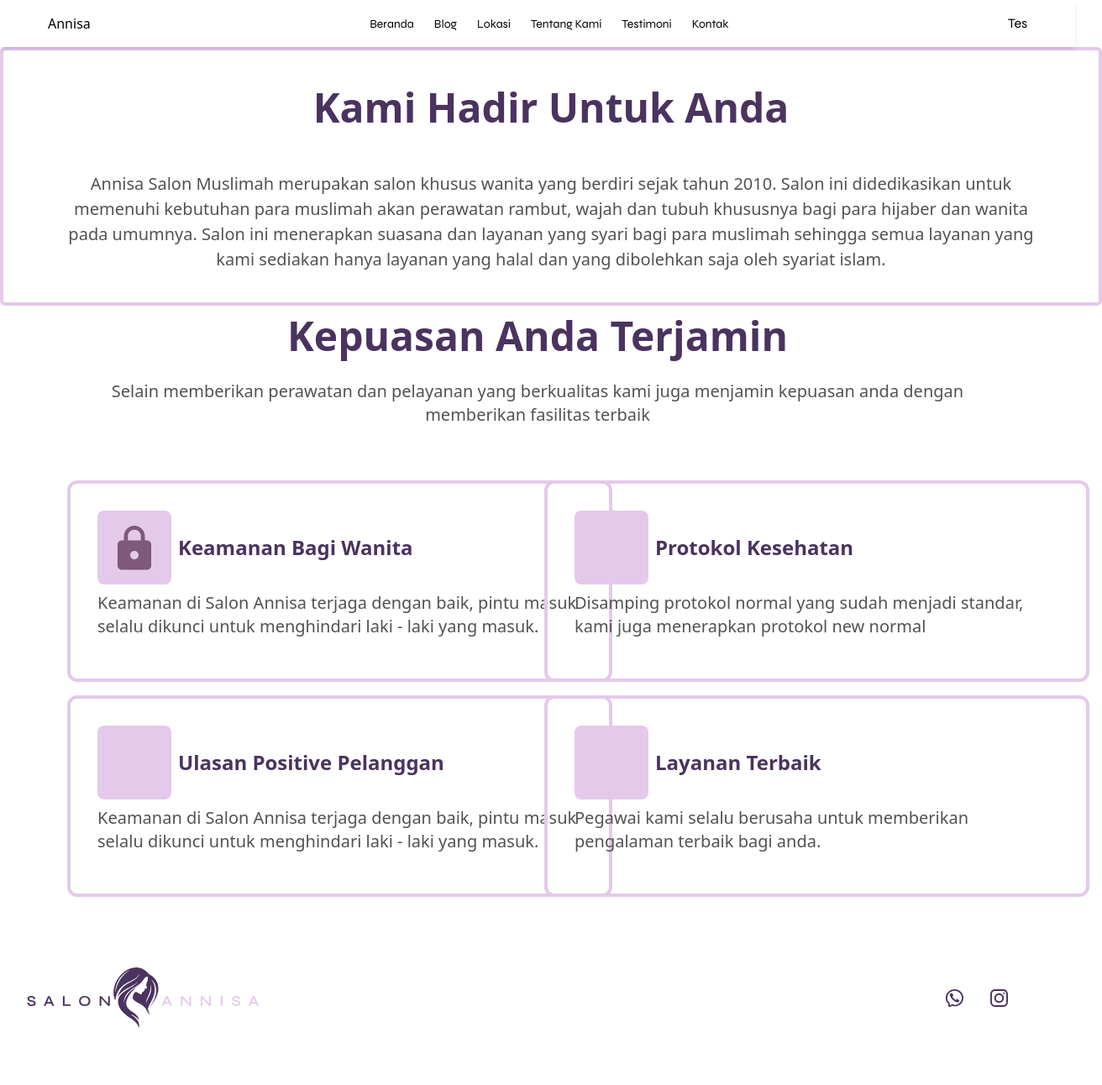
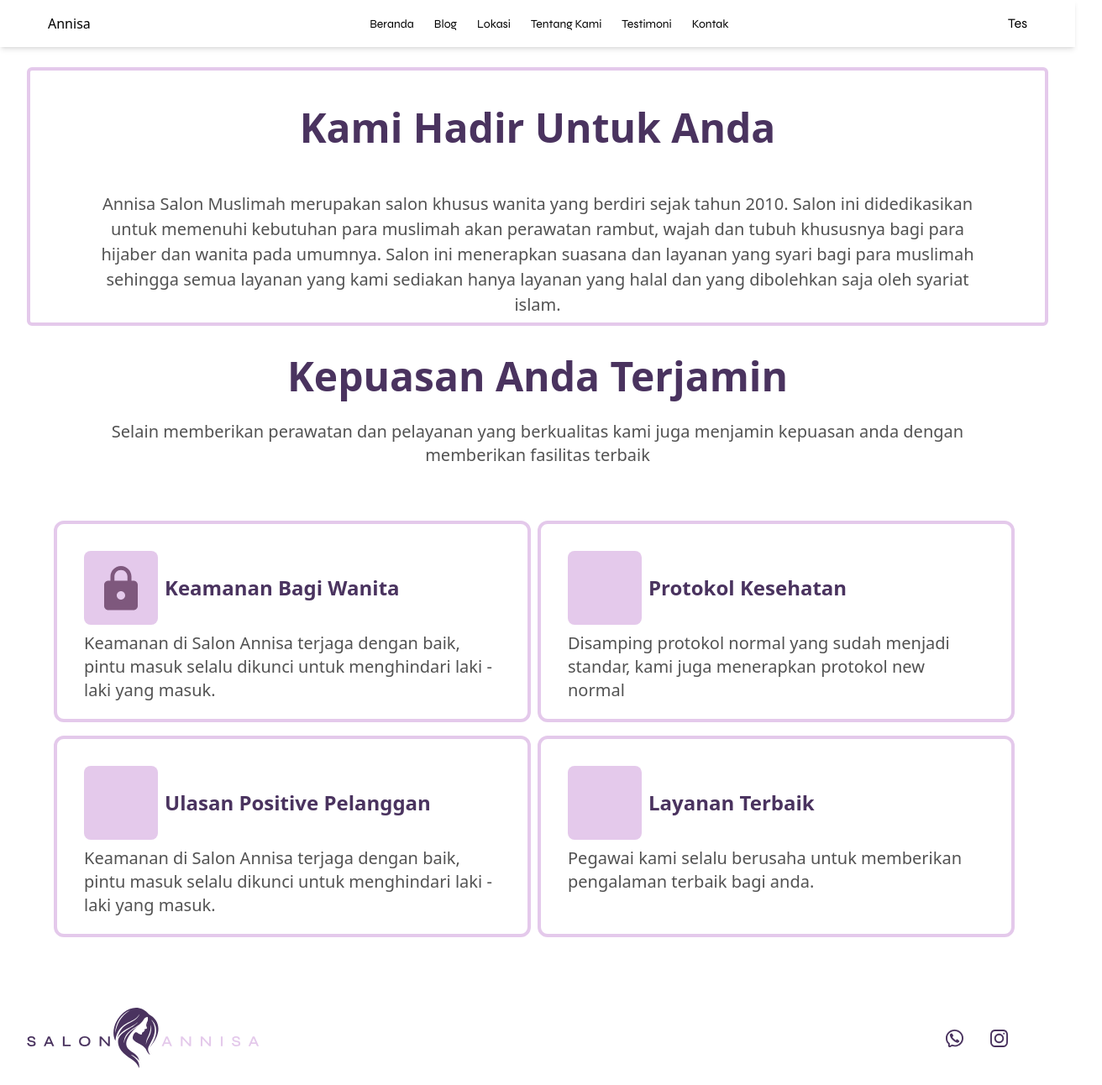
Before and after one commit to raihan2-byte/salon-annisa-muslim, a React (Vite) app: page /tentangKami in a window 1280 px wide. Shown: the whole page at 84% size, 1312 px wide, since content can reach past the window. Before the commit the page ends 1244 px from the top, so only its background shows below. Built offline with nearby package versions, Linux system fonts and the light colour scheme.

Commit message:
fix about us and location

```diff
--- a/src/components/Location/Location.jsx
+++ b/src/components/Location/Location.jsx
@@ -9,14 +9,21 @@ const Lokasi = ({
   OpenAt,
   Maps,
   LocationImage,
+  isGenap,
+  isTextGenap,
 }) => {
   return (
-    <div
-      className=" max-w-screen-2xl m-auto "
-      // style={{ backgroundImage: `url(${Backround})` }}
-    >
-      <div className="max-sm:m-2 max-sm:p-2 flex justify-between m-5 p-5 gap-2">
-        <div className="max-sm:gap-2 flex flex-col gap-5 ">
+    <div className="max-w-screen-2xl m-auto ">
+      <div
+        className={`"max-sm:m-2 max-sm:p-2 flex justify-between m-5 p-5 gap-2" ${
+          isGenap == true ? "flex-row-reverse" : "flex-row"
+        }`}
+      >
+        <div
+          className={`"max-sm:gap-2 flex flex-col gap-5 " ${
+            isTextGenap == true ? "text-right" : "text-left"
+          } `}
+        >
           <div className="text-[24px]">
             <div className="max-sm:text-[10px] font-syne font-bold">Alamat</div>
             <div className="max-sm:text-[8px] font-poppins text-[#7E587D] font-medium">
--- a/src/pages/AboutUs.jsx
+++ b/src/pages/AboutUs.jsx
@@ -11,7 +11,7 @@ export default function AboutUs() {
   return (
     <Layout>
       <div className="text-center ">
-        <div className="max-sm:w-[338px] max-sm:h-[203px] max-sm:p-[12px] rounded-md border-[#E4C9EB] border-4 w-[1312px] h-[308px] p-[32px] m-auto ">
+        <div className="max-sm:w-[338px] max-sm:h-[203px] max-sm:p-[12px] rounded-md border-[#E4C9EB] border-4 w-[95%] h-[308px] p-[32px] mx-auto my-6 ">
           <div className="max-sm:text-[16px] text-[48px]  text-[#4A335F] font-semibold">
             Kami Hadir Untuk Anda
           </div>
@@ -39,9 +39,9 @@ export default function AboutUs() {
       </div>
 
       {/* ALL GRID */}
-      <div className="max-sm:grid-cols-1 max-sm:m-2  text-center  grid grid-cols-2 gap-4 m-16 ">
+      <div className="max-sm:grid-cols-1 max-sm:m-2  text-center  grid grid-cols-2 gap-4 m-16 place-items-center">
         {/* Box Grid 1 */}
-        <div className="max-sm:w-[338px] max-sm:h-[134px] max-sm:p-[10px] rounded-xl border-[#E4C9EB] border-4 ml-4 w-[649px] h-[240px] text-center p-[32px]">
+        <div className="max-sm:w-[338px] max-sm:h-[134px] max-sm:p-[10px] rounded-xl border-[#E4C9EB] border-4  w-full h-[240px] text-center p-[32px]">
           <div className="flex flex-row items-center">
             <img src={AB1} alt="" className="max-sm:w-[40px] max-sm:h-[40px]" />
             <div className="max-sm:text-[12px] text-2xl text-[#4A335F] font-bold  pl-2">
@@ -55,7 +55,7 @@ export default function AboutUs() {
         </div>
 
         {/* Box Grid 2 */}
-        <div className="max-sm:w-[338px] max-sm:h-[134px] max-sm:p-[10px] max-sm:mr-0 max-sm:ml-4 rounded-xl border-[#E4C9EB] border-4 mr-4 w-[649px] h-[240px] text-center p-[32px] ">
+        <div className="max-sm:w-[338px] max-sm:h-[134px] max-sm:p-[10px] max-sm:mr-0 rounded-xl border-[#E4C9EB] border-4 mr-4 w-full h-[240px] text-center p-[32px] ">
           <div className="flex flex-row items-center">
             <img src={AB2} alt="" className="max-sm:w-[40px] max-sm:h-[40px]" />
             <div className="max-sm:text-[12px] text-2xl text-[#4A335F] font-bold  pl-2">
@@ -68,7 +68,7 @@ export default function AboutUs() {
           </div>
         </div>
         {/* Box Grid 3 */}
-        <div className="max-sm:w-[338px] max-sm:h-[134px] max-sm:p-[10px]  rounded-xl border-[#E4C9EB] border-4 ml-4 w-[649px] h-[240px] text-center p-[32px]">
+        <div className="max-sm:w-[338px] max-sm:h-[134px] max-sm:p-[10px]  rounded-xl border-[#E4C9EB] border-4 w-full h-[240px] text-center p-[32px]">
           <div className="flex flex-row items-center ">
             <img src={AB3} alt="" className="max-sm:w-[40px] max-sm:h-[40px]" />
             <div className="max-sm:text-[12px] text-2xl text-[#4A335F] font-bold  pl-2">
@@ -81,7 +81,7 @@ export default function AboutUs() {
           </div>
         </div>
         {/* Box Grid 4 */}
-        <div className=" max-sm:w-[338px] max-sm:h-[134px] max-sm:p-[10px] max-sm:mr-0 max-sm:ml-4 rounded-xl border-[#E4C9EB] border-4 mr-4 w-[649px] h-[240px] text-center p-[32px]">
+        <div className=" max-sm:w-[338px] max-sm:h-[134px] max-sm:p-[10px] max-sm:mr-0 rounded-xl border-[#E4C9EB] border-4 mr-4 w-full h-[240px] text-center p-[32px]">
           <div className="flex flex-row items-center">
             <img src={AB4} alt="" className="max-sm:w-[40px] max-sm:h-[40px]" />
             <div className="max-sm:text-[12px] text-2xl text-[#4A335F] font-bold  pl-2">
--- a/src/pages/Location.jsx
+++ b/src/pages/Location.jsx
@@ -68,7 +68,10 @@ export default function Home() {
         pagination={true}
         modules={[Keyboard, Navigation, Pagination]}
         className="max-sm:py-5 max-sm:px-0 mySwiper p-7 "
-        style={{ backgroundImage: `url(${Backround})` }}
+        style={{
+          backgroundImage: `url(${Backround})`,
+          backgroundRepeat: "no-repeat",
+        }}
       >
         {slide.map((item, index) => {
           return (
@@ -82,6 +85,8 @@ export default function Home() {
                 OpenAt={item.TreatmentPrice}
                 Maps={item.Maps}
                 LocationImage={item.LocationImage}
+                isGenap={index % 2 != 0 ? true : false}
+                isTextGenap={index % 2 != 0 ? true : false}
               />
             </SwiperSlide>
           );
```
